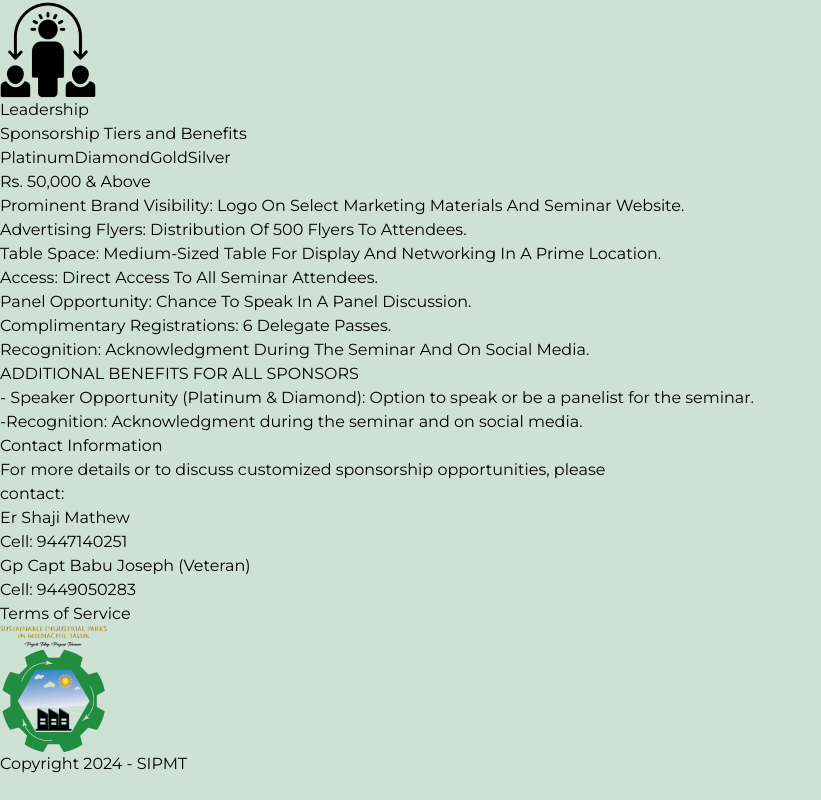
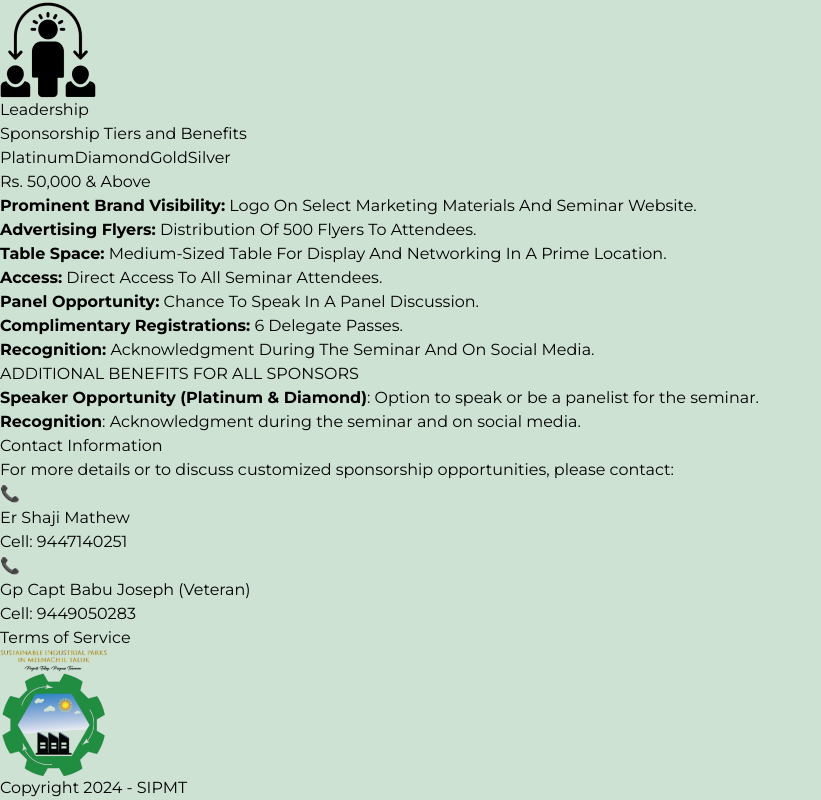
Before and after one commit to ashishgeorge-1/sipmt, a React (Vite) app: page /sponsor in a window 1280 px wide. Shown: the part 742-1542 px from the top of the page, without its empty margins (0-821 px from the left). Before the commit the page ends 1518 px from the top, so only its background shows below. Built offline with nearby package versions, Linux system fonts and the light colour scheme.

Commit message:
mod: some more beautifull changes

```diff
--- a/src/pages/LandingPage.jsx
+++ b/src/pages/LandingPage.jsx
@@ -23,7 +23,7 @@ function LandingPage() {
     <div className="flex flex-col min-h-screen md:pt-20 pt-24 bg-[#CDE2D3] overflow-x-hidden">
 
 
-      <section className="flex md:flex-row flex-col gap-10 items-center w-full max-w-[1280px] h-[100vh]  mx-auto py-10 px-5 ">
+      <section className="flex md:flex-row flex-col gap-10 items-center w-full max-w-[1280px] h-[100vh]  mx-auto py-10 px-5 justify-center">
 
         <div className="w-full flex flex-col justify-center md:order-1 order-2 md:w-3/4 lg:w-1/2">
           <h3 className="md:text-2xl font-thin text-xl  mb-2">JOIN US FOR A SEMINAR ON</h3>
--- a/src/pages/Sponsor.jsx
+++ b/src/pages/Sponsor.jsx
@@ -4,152 +4,230 @@ import Netwerk from "../assets/membership.png";
 import Marketing from "../assets/solution.png";
 import Brand from "../assets/boosting-potential.png";
 import Demonstrate from "../assets/work-team.png";
-import Footer from '../components/Footer';
+import Footer from "../components/Footer";
 
 export default function Sponsorship() {
-  const [activeTier, setActiveTier] = useState('Platinum');
+  const [activeTier, setActiveTier] = useState("Platinum");
 
   const tiers = {
     Platinum: {
       price: "Rs. 50,000 & Above",
       benefits: [
-        "Prominent Brand Visibility: Logo On Select Marketing Materials And Seminar Website.",
-        "Advertising Flyers: Distribution Of 500 Flyers To Attendees.",
-        "Table Space: Medium-Sized Table For Display And Networking In A Prime Location.",
-        "Access: Direct Access To All Seminar Attendees.",
-        "Panel Opportunity: Chance To Speak In A Panel Discussion.",
-        "Complimentary Registrations: 6 Delegate Passes.",
-        "Recognition: Acknowledgment During The Seminar And On Social Media.",
+        "<strong>Prominent Brand Visibility:</strong> Logo On Select Marketing Materials And Seminar Website.",
+        "<strong>Advertising Flyers:</strong> Distribution Of 500 Flyers To Attendees.",
+        "<strong>Table Space:</strong> Medium-Sized Table For Display And Networking In A Prime Location.",
+        "<strong>Access:</strong> Direct Access To All Seminar Attendees.",
+        "<strong>Panel Opportunity:</strong> Chance To Speak In A Panel Discussion.",
+        "<strong>Complimentary Registrations:</strong> 6 Delegate Passes.",
+        "<strong>Recognition:</strong> Acknowledgment During The Seminar And On Social Media.",
       ],
     },
     Diamond: {
       price: "Rs. 30,000 - Rs. 50,000",
       benefits: [
-        "Brand Visibility: Logo On Select Marketing Materials And Seminar Website.",
-        "Advertising Flyers: Distribution Of 300 Flyers To Attendees.",
-        "Table Space: Small Table For Display And Networking.",
-        "Access: Direct Access To All Seminar Attendees.",
-        "Complimentary Registrations: 4 Delegate Passes.",
-        "Recognition: Acknowledgment During The Seminar And On Social Media.",
+        "<strong>Brand Visibility:</strong> Logo On Select Marketing Materials And Seminar Website.",
+        "<strong>Advertising Flyers:</strong> Distribution Of 300 Flyers To Attendees.",
+        "<strong>Table Space:</strong> Small Table For Display And Networking.",
+        "<strong>Access:</strong> Direct Access To All Seminar Attendees.",
+        "<strong>Complimentary Registrations:</strong> 4 Delegate Passes.",
+        "<strong>Recognition:</strong> Acknowledgment During The Seminar And On Social Media.",
       ],
     },
     Gold: {
       price: "Rs. 20,000 - Rs. 30,000",
       benefits: [
-        "Brand Visibility: Logo On Select Marketing Materials And Seminar Website.",
-        "Advertising Flyers: Distribution Of 200 Flyers To Attendees.",
-        "Table Space: Small Table For Display.",
-        "Access: Direct Access To All Seminar Attendees.",
-        "Complimentary Registrations: 2 Delegate Passes.",
+        "<strong>Brand Visibility:</strong> Logo On Select Marketing Materials And Seminar Website.",
+        "<strong>Advertising Flyers:</strong> Distribution Of 200 Flyers To Attendees.",
+        "<strong>Table Space:</strong> Small Table For Display.",
+        "<strong>Access:</strong> Direct Access To All Seminar Attendees.",
+        "<strong>Complimentary Registrations:</strong> 2 Delegate Passes.",
       ],
     },
     Silver: {
       price: "Rs. 10,000 - Rs. 20,000",
       benefits: [
-        "Brand Visibility: Logo On Select Marketing Materials And Seminar Website.",
-        "Advertising Flyers: Distribution Of 100 Flyers To Attendees.",
-        "Access: Direct Access To All Seminar Attendees.",
-        "Complimentary Registrations: 1 Delegate Pass.",
+        "<strong>Brand Visibility:</strong> Logo On Select Marketing Materials And Seminar Website.",
+        "<strong>Advertising Flyers:</strong> Distribution Of 100 Flyers To Attendees.",
+        "<strong>Access:</strong> Direct Access To All Seminar Attendees.",
+        "<strong>Complimentary Registrations:</strong> 1 Delegate Pass.",
       ],
     },
   };
 
   return (
     <div className="flex flex-col min-h-screen md:pt-20 pt-24 bg-[#CDE2D3] overflow-x-hidden">
-
-      <section className="flex flex-col gap-10 items-center w-full md:h-[100vh] h-full mx-auto md:pt-10">
+      <section className="flex flex-col gap-10 items-center w-full md:h-[100svh]  h-svh mx-auto justify-center align-middle">
         <div className="px-4 sm:px-6 lg:px-8">
-          <h1 className="md:text-4xl text-3xl font-bold text-[#043C2C] md:mb-10 mb-5 text-center">SPONSORSHIPS</h1>
+          <h1 className="md:text-4xl text-3xl font-bold text-[#043C2C] md:mb-10 mb-5 text-center">
+            SPONSORSHIPS
+          </h1>
           <div className="md:text-3xl text-xl font-normal w-full text-center">
             <p className="md:mb-6 mb-2">
-              Join us as a sponsor for our upcoming motivational Seminar, focusing on <br />
+              Join us as a sponsor for our upcoming motivational Seminar,
+              focusing on <br />
               <strong> SUSTAINABLE INDUSTRIAL PARKS IN MEENACHIL TALUK.</strong>
             </p>
             <p className="md:mb-14 mb-2">
-              This is a prime opportunity to showcase your brand and engage with industry <br />
+              This is a prime opportunity to showcase your brand and engage with
+              industry <br />
               professionals and budding entrepreneurs.
             </p>
           </div>
         </div>
-        <div className="flex flex-wrap items-end mb-8 md:gap-32 gap-8 justify-around md:mt-20">
+        <div className="flex flex-wrap items-end mb-8 md:gap-32 gap-8 justify-around md:mt-20 mx-2">
           <div className="flex flex-col items-center text-center">
-            <img src={Bandvisibility} alt="Band Visibility" className="w-20 h-20 md:w-28 md:h-28" />
+            <img
+              src={Bandvisibility}
+              alt="Band Visibility"
+              className="w-20 h-20 md:w-28 md:h-28"
+            />
             <p className="mt-2 font-semibold">Brand Visibility</p>
           </div>
           <div className="flex flex-col items-center text-center">
-            <img src={Netwerk} alt="Network" className="w-20 h-20 md:w-28 md:h-28" />
+            <img
+              src={Netwerk}
+              alt="Network"
+              className="w-20 h-20 md:w-28 md:h-28"
+            />
             <p className="mt-2 font-semibold">Networking</p>
           </div>
           <div className="flex flex-col items-center text-center">
-            <img src={Marketing} alt="Marketing" className="w-20 h-20 md:w-28 md:h-28" />
+            <img
+              src={Marketing}
+              alt="Marketing"
+              className="w-20 h-20 md:w-28 md:h-28"
+            />
             <p className="mt-2 font-semibold">Marketing Opportunity</p>
           </div>
           <div className="flex flex-col items-center text-center">
-            <img src={Brand} alt="Brand" className="w-20 h-20 md:w-28 md:h-28" />
+            <img
+              src={Brand}
+              alt="Brand"
+              className="w-20 h-20 md:w-28 md:h-28"
+            />
             <p className="mt-2 font-semibold">Brand Association</p>
           </div>
           <div className="flex flex-col items-center text-center">
-            <img src={Demonstrate} alt="Demonstrate" className="w-20 h-20 md:w-28 md:h-28" />
+            <img
+              src={Demonstrate}
+              alt="Demonstrate"
+              className="w-20 h-20 md:w-28 md:h-28"
+            />
             <p className="mt-2 font-semibold">Leadership</p>
           </div>
         </div>
       </section>
 
       <section className="bg-white py-10 px-4 sm:px-6 lg:px-8">
-        <h1 className="text-3xl mb-14 font-bold text-[#043C2C] text-center">Sponsorship Tiers and Benefits</h1>
-        <div className="border border-gray-300 rounded-lg">
-          <div className="flex flex-wrap justify-center  font-semibold  mb-10">
-            <button onClick={() => setActiveTier('Platinum')} className={`px-3.5 py-3 md:px-20 md:py-3 ${activeTier === 'Platinum' ? 'bg-[#CDE2D3] text-[#043C2C]' : 'bg-white text-gray-600'} border border-gray-300 rounded-none shadow-md`}>
+        <h1 className="text-3xl mb-14 font-bold text-[#043C2C] text-center">
+          Sponsorship Tiers and Benefits
+        </h1>
+        <div className="border border-gray-300 rounded-lg ">
+          <div className="grid grid-cols-4 justify-center  font-semibold  mb-10 md:w-7/12 md:mx-auto">
+            <button
+              onClick={() => setActiveTier("Platinum")}
+              className={`px-3.5 py-3 md:px-20 md:py-3 text-sm ${
+                activeTier === "Platinum"
+                  ? "bg-[#CDE2D3] text-[#043C2C]"
+                  : "bg-white text-gray-600"
+              } border border-gray-300 rounded-none shadow-md`}
+            >
               Platinum
             </button>
-            <button onClick={() => setActiveTier('Diamond')} className={`px-3.5 py-3 md:px-20 md:py-3 ${activeTier === 'Diamond' ? 'bg-[#CDE2D3] text-[#043C2C]' : 'bg-white text-gray-600'} border border-gray-300 rounded-none shadow-md`}>
+            <button
+              onClick={() => setActiveTier("Diamond")}
+              className={`px-3.5 py-3 md:px-20 md:py-3 text-sm  ${
+                activeTier === "Diamond"
+                  ? "bg-[#CDE2D3] text-[#043C2C]"
+                  : "bg-white text-gray-600"
+              } border border-gray-300 rounded-none shadow-md`}
+            >
               Diamond
             </button>
-            <button onClick={() => setActiveTier('Gold')} className={`px-3.5 py-3 md:px-20 md:py-3 ${activeTier === 'Gold' ? 'bg-[#CDE2D3] text-[#043C2C]' : 'bg-white text-gray-600'} border border-gray-300 rounded-none shadow-md`}>
+            <button
+              onClick={() => setActiveTier("Gold")}
+              className={`px-3.5 py-3 md:px-20 md:py-3 text-sm  ${
+                activeTier === "Gold"
+                  ? "bg-[#CDE2D3] text-[#043C2C]"
+                  : "bg-white text-gray-600"
+              } border border-gray-300 rounded-none shadow-md`}
+            >
               Gold
             </button>
-            <button onClick={() => setActiveTier('Silver')} className={`px-3.5 py-3 md:px-20 md:py-3 ${activeTier === 'Silver' ? 'bg-[#CDE2D3] text-[#043C2C]' : 'bg-white text-gray-600'} border border-gray-300 rounded-none shadow-md`}>
+            <button
+              onClick={() => setActiveTier("Silver")}
+              className={`px-3.5 py-3 md:px-20 md:py-3 text-sm  ${
+                activeTier === "Silver"
+                  ? "bg-[#CDE2D3] text-[#043C2C]"
+                  : "bg-white text-gray-600"
+              } border border-gray-300 rounded-none shadow-md`}
+            >
               Silver
             </button>
           </div>
           <div className="bg-white p-6 md:p-10 flex flex-col items-center border border-gray-300 rounded-none shadow-md">
-            <h3 className="text-xl font-semibold mb-4 text-[#043C2C]">{tiers[activeTier].price}</h3>
-            <ul className="list-disc pl-5 text-lg font-medium">
+            <h3 className="text-xl font-semibold mb-4 text-[#043C2C]">
+              {tiers[activeTier].price}
+            </h3>
+            <ul className="list-disc pl-5 text-base font-medium">
               {tiers[activeTier].benefits.map((benefit, index) => (
-                <li key={index} className="mb-2">{benefit}</li>
+                <li
+                  key={index}
+                  className="mb-2"
+                  dangerouslySetInnerHTML={{ __html: benefit }}
+                ></li>
               ))}
             </ul>
           </div>
         </div>
       </section>
 
-      <section className=" py-10 px-5 mt-10 rounded-lg border border-[#CDE2D3] ">
-        <h1 className="text-3xl md:px-14 p-2   font-bold text-[#043C2C] mb-5">ADDITIONAL BENEFITS FOR ALL SPONSORS</h1>
-        <p className="text-xl font-medium mb-4 md:px-14 p-2 ">
-          - Speaker Opportunity (Platinum & Diamond): Option to speak or be a panelist for the seminar.
-        </p>
-        <p className="text-xl font-medium md:px-14 p-2">
-           -Recognition: Acknowledgment during the seminar and on social media.
-        </p>
+      <section className="py-10 px-5 mt-10 rounded-lg border border-[#CDE2D3]">
+        <h1 className="text-3xl md:px-14 p-2 font-bold text-[#043C2C] mb-5">
+          ADDITIONAL BENEFITS FOR ALL SPONSORS
+        </h1>
+        <ul className="list-disc pl-5 text-lg font-medium md:px-14">
+          <li className="mb-4">
+            <strong>Speaker Opportunity (Platinum & Diamond)</strong>: Option to
+            speak or be a panelist for the seminar.
+          </li>
+          <li>
+            <strong>Recognition</strong>: Acknowledgment during the seminar and
+            on social media.
+          </li>
+        </ul>
       </section>
 
-      <section className="bg-[#EAEAEA] py-10 px-5 mt-10 rounded-lg border border-[#CDE2D3] shadow-md">
-        <div className="md:px-14 py-10"><h1 className="text-3xl font-bold text-[#043C2C] mb-10">Contact Information</h1>
-        <p className="text-xl font-medium mb-8">
-          For more details or to discuss customized sponsorship opportunities, please <br />contact:
-        </p>
-        <p className="text-xl font-medium  mb-8">
-          Er Shaji Mathew <br />
-          Cell: 9447140251
-        </p>
-        <p className="text-xl font-medium">
-          Gp Capt Babu Joseph (Veteran) <br />
-          Cell: 9449050283
-        </p></div>
+      <section className="bg-[#EAEAEA] py-12 px-8 mt-12 rounded-lg border border-[#CDE2D3] shadow-lg">
+  <div className="md:px-16 py-12">
+    <h1 className="text-4xl font-bold text-[#043C2C] mb-8">
+      Contact Information
+    </h1>
+    <p className="text-lg font-medium mb-6">
+      For more details or to discuss customized sponsorship opportunities, please
+      contact:
+    </p>
+    <div className="flex items-start mb-8">
+      <div className="w-1/12 text-center">
+      📞      </div>
+      <div className="ml-4">
+        <p className="text-xl font-medium">Er Shaji Mathew</p>
+        <p className="text-xl">Cell: 9447140251</p>
+      </div>
+    </div>
+    <div className="flex items-start">
+      <div className="w-1/12 text-center">
+      📞      </div>
+      <div className="ml-4">
+        <p className="text-xl font-medium">Gp Capt Babu Joseph (Veteran)</p>
+        <p className="text-xl">Cell: 9449050283</p>
+      </div>
+    </div>
+  </div>
+</section>
 
-      </section>
+
       <Footer />
-
     </div>
   );
 }
```
